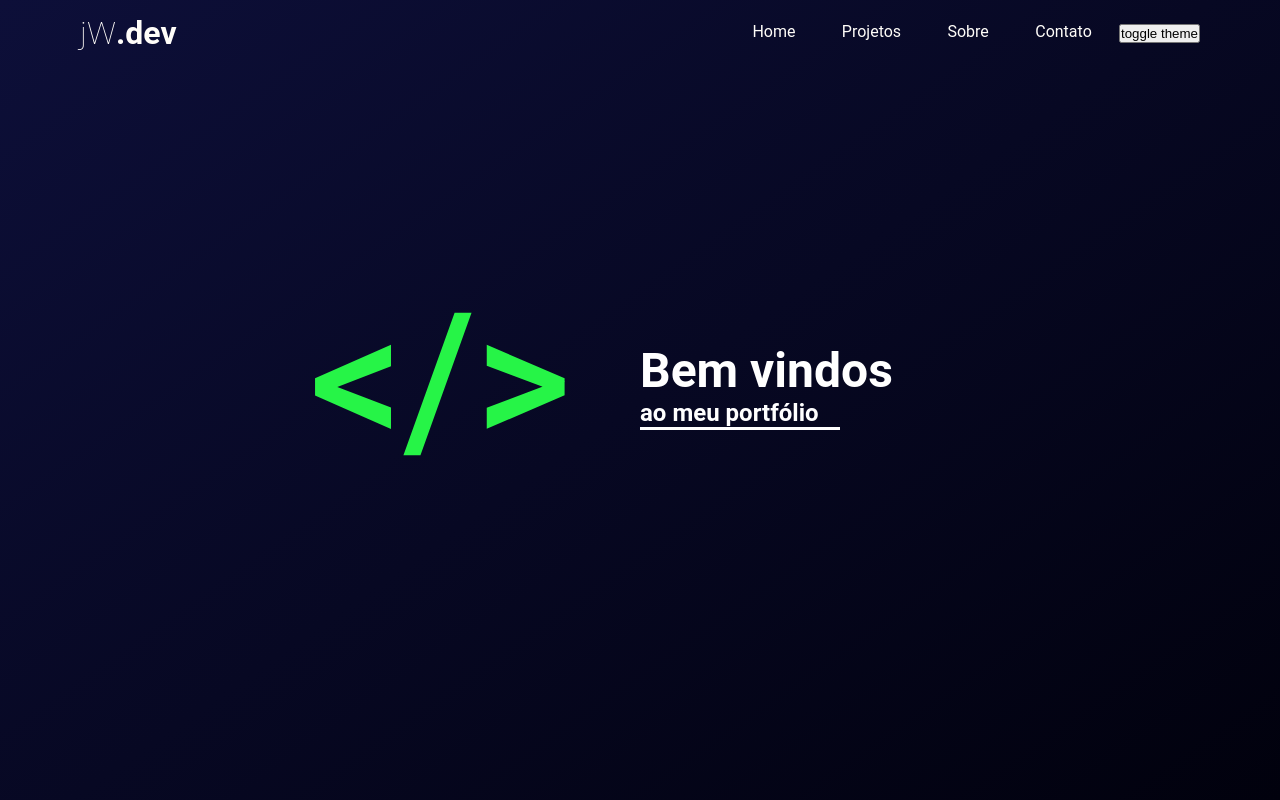
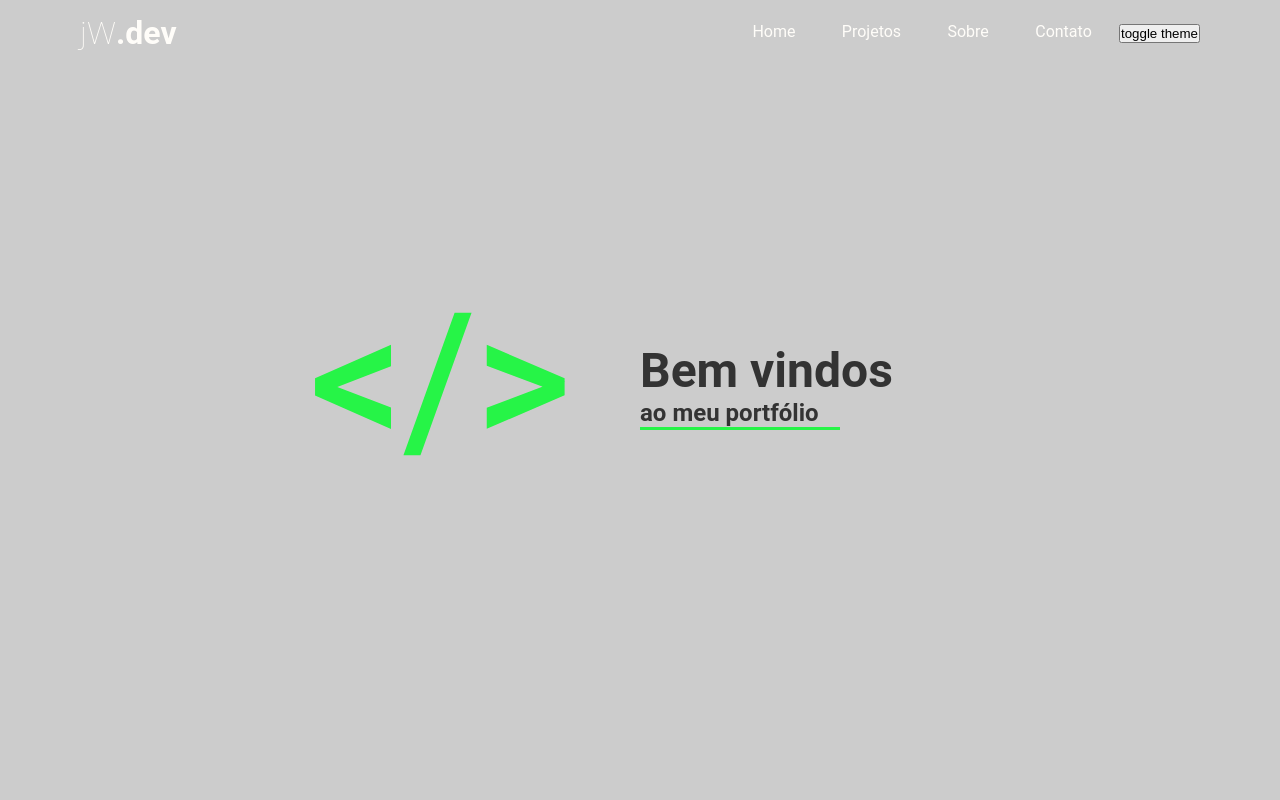
Before and after one commit to jeanwisotscki/portfolio, a Next.js app: page / in a window 1280 px wide. Built offline with nearby package versions, Linux system fonts and the light colour scheme.

Commit message:
refactor: ajustes nas cores dos temas

```diff
--- a/src/components/LayoutBase/index.tsx
+++ b/src/components/LayoutBase/index.tsx
@@ -6,7 +6,7 @@ import { Header } from "../Header";
 import { ThemeContext } from "../../contexts/ThemeContext";
 import { darkTheme, lightTheme } from "../../styles/themes";
 
-import { Container } from "./styles";
+import { Container, MainContainer } from "./styles";
 
 interface LayoutBaseProps {
   children: React.ReactNode;
@@ -21,8 +21,10 @@ export const LayoutBase = (props: LayoutBaseProps) => {
 
   return (
     <ThemeProvider theme={theme === "light" ? lightTheme : darkTheme}>
-      <Header />
-      <Container>{props.children}</Container>
+      <MainContainer>
+        <Header />
+        <Container>{props.children}</Container>
+      </MainContainer>
     </ThemeProvider>
   );
 };
--- a/src/components/LayoutBase/styles.ts
+++ b/src/components/LayoutBase/styles.ts
@@ -1,4 +1,9 @@
 import styled from "styled-components";
+
+export const MainContainer = styled.div`
+  min-height: 100vh;
+  background: ${(props) => props.theme.colors.bgPrimary};
+`;
 
 export const Container = styled.main`
   max-width: 50rem;
--- a/src/styles/globalStyles.ts
+++ b/src/styles/globalStyles.ts
@@ -9,14 +9,6 @@ export const GlobalStyle = createGlobalStyle`
 
   html,
   body {
-    min-height: 100vh;
-    background: rgb(13, 15, 57);
-    background: linear-gradient(
-      145deg,
-      rgba(13, 15, 57, 1) 0%,
-      rgba(1, 1, 13, 1) 100%
-    );
-
     font-family: Roboto, -apple-system, BlinkMacSystemFont, Segoe UI, Oxygen,
       Ubuntu, Cantarell, Fira Sans, Droid Sans, Helvetica Neue, sans-serif;
   }
--- a/src/styles/themes.ts
+++ b/src/styles/themes.ts
@@ -1,15 +1,15 @@
 export const lightTheme = {
   colors: {
-    bgDarkBlue: "#000",
-    bgBlack: "#333",
-    green: "#fff",
-    purple: "#fff",
-    blue: "#fff",
-    red: "#fff",
+    bgPrimary: "#ccc",
+    bgSecondary: "#333",
+    green: "#26f447",
+    purple: "#b93bf4",
+    blue: "#2647f4",
+    red: "#f43b3b",
     yellow: "#fb1",
-    pink: "red",
+    pink: "#b2156a",
     white: "#FFFDF9",
-    lightBlue: "#fff",
+    lightBlue: "#333",
     onyx: "#36313D",
   },
   fontSizes: {
@@ -21,14 +21,14 @@ export const lightTheme = {
 
 export const darkTheme = {
   colors: {
-    bgDarkBlue: "#0d0f39",
-    bgBlack: "#01010d",
+    bgPrimary: "#0d0f39",
+    bgSecondary: "#01010d",
     green: "#26f447",
-    purple: "#bf1",
+    purple: "#b93bf4",
     blue: "#2647f4",
     red: "#f43b3b",
     yellow: "#fb1",
-    pink: "blue",
+    pink: "#b2156a",
     white: "#FFFDF9",
     lightBlue: "#AFDBD2",
     onyx: "#36313D",
```
